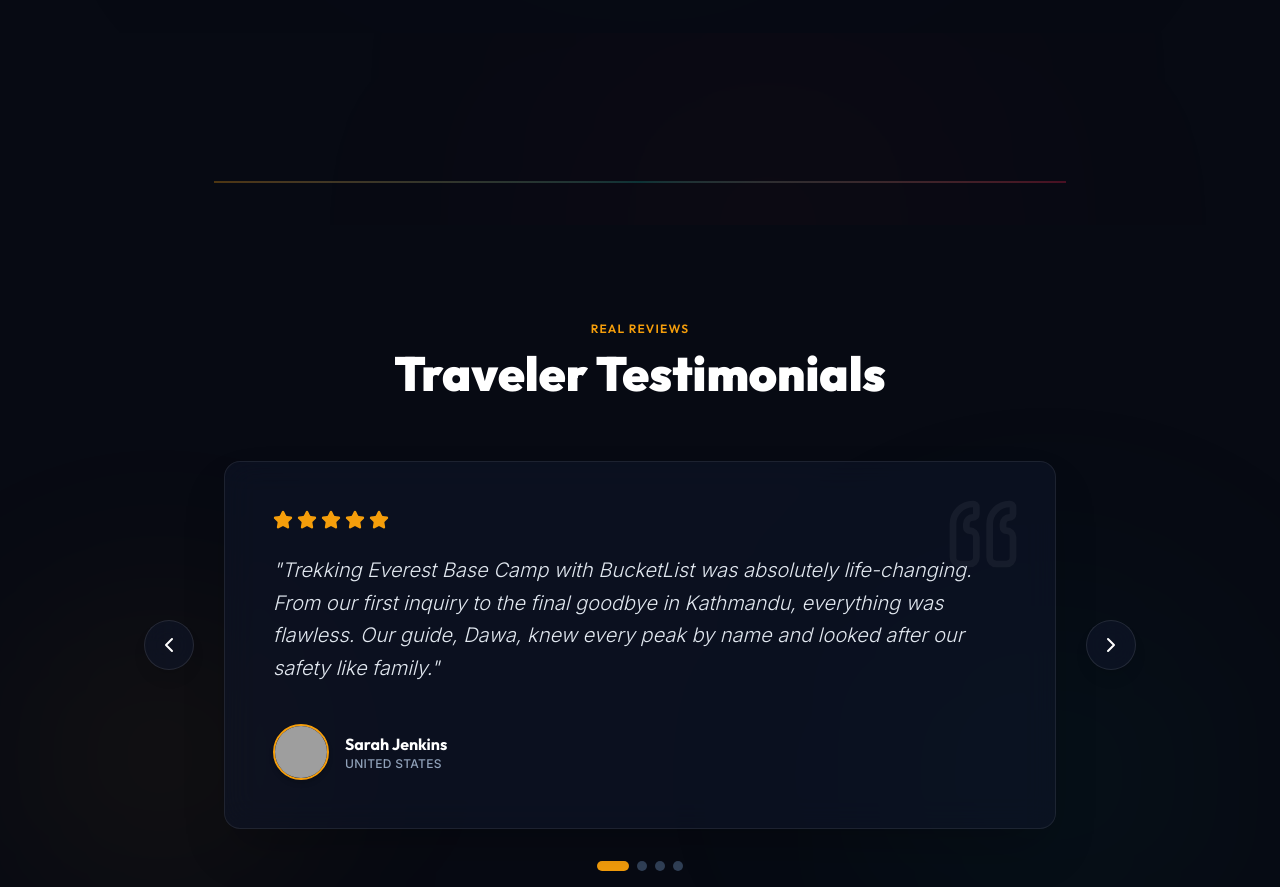
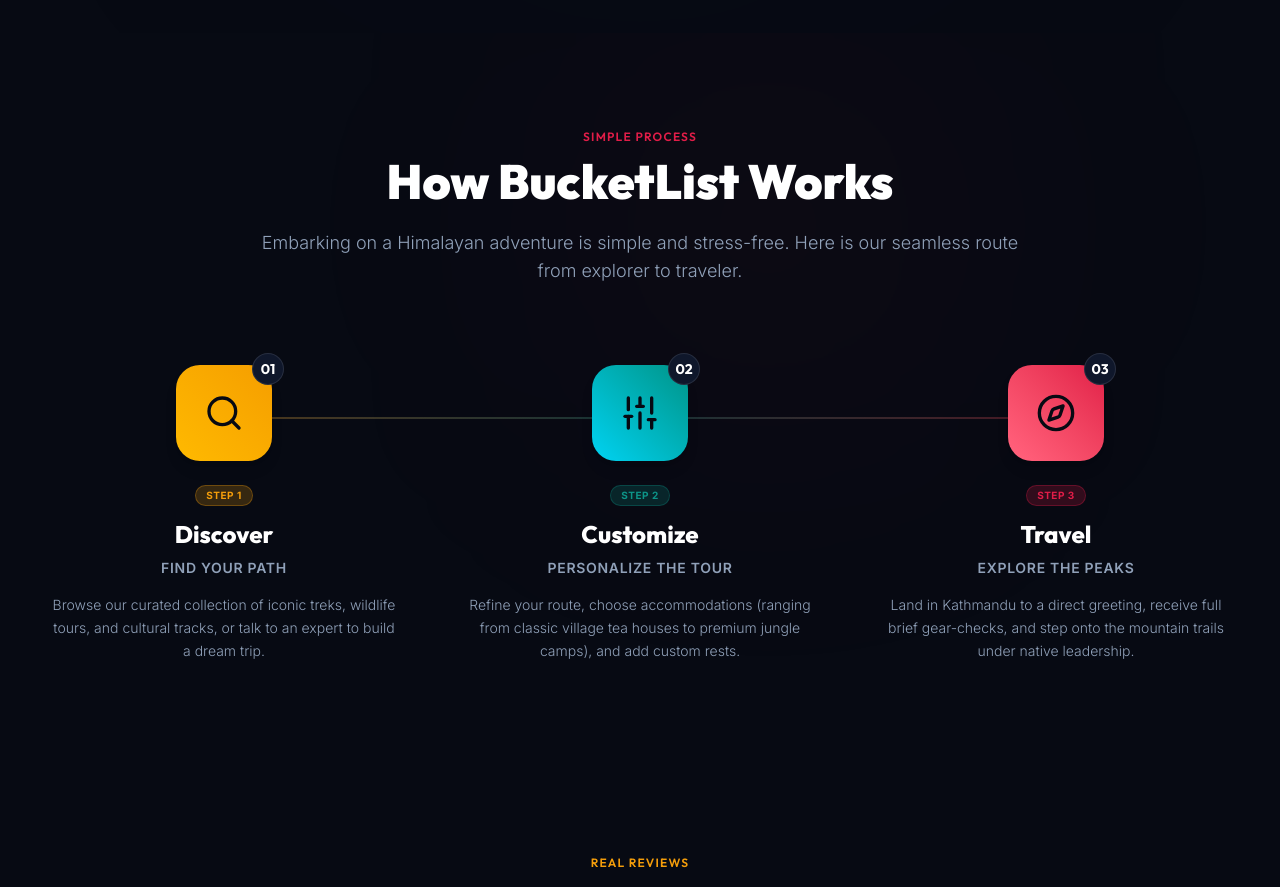
Before and after one commit to dipak560035/bucketlist-tourism, a React (Vite) app: page / in a window 1280 px wide. Shown: the part 4260-5147 px from the top of the page. Built offline with nearby package versions, Linux system fonts and the light colour scheme; grey boxes are pictures that could not be loaded.

Commit message:
Update HowItWorks.jsx

```diff
--- a/src/components/HowItWorks.jsx
+++ b/src/components/HowItWorks.jsx
@@ -1,11 +1,38 @@
+
+
 import React from 'react';
 import { motion } from 'framer-motion';
 import { Search, Sliders, Compass, Flag } from 'lucide-react';
 
 export default function HowItWorks() {
   const steps = [
-
-
+    {
+      id: 1,
+      title: 'Discover',
+      subtitle: 'Find Your Path',
+      description: 'Browse our curated collection of iconic treks, wildlife tours, and cultural tracks, or talk to an expert to build a dream trip.',
+      icon: Search,
+      color: 'from-amber-400 to-nepal-gold',
+      badgeColor: 'bg-nepal-gold/20 text-nepal-gold border-nepal-gold/30',
+    },
+    {
+      id: 2,
+      title: 'Customize',
+      subtitle: 'Personalize the Tour',
+      description: 'Refine your route, choose accommodations (ranging from classic village tea houses to premium jungle camps), and add custom rests.',
+      icon: Sliders,
+      color: 'from-cyan-400 to-nepal-teal',
+      badgeColor: 'bg-nepal-teal/20 text-nepal-teal border-nepal-teal/30',
+    },
+    {
+      id: 3,
+      title: 'Travel',
+      subtitle: 'Explore the Peaks',
+      description: 'Land in Kathmandu to a direct greeting, receive full brief gear-checks, and step onto the mountain trails under native leadership.',
+      icon: Compass,
+      color: 'from-rose-400 to-nepal-crimson',
+      badgeColor: 'bg-nepal-crimson/20 text-nepal-crimson border-nepal-crimson/30',
+    },
   ];
 
   return (
@@ -15,7 +42,17 @@
 
       <div className="max-w-7xl mx-auto px-4 sm:px-6 lg:px-8 relative z-10">
         {/* Header */}
-
+        <div className="text-center max-w-3xl mx-auto mb-20">
+          <span className="text-nepal-crimson font-display font-semibold tracking-widest text-xs uppercase block mb-3">
+            Simple Process
+          </span>
+          <h2 className="font-display font-black text-3xl sm:text-4xl lg:text-5xl text-white mb-6">
+            How BucketList Works
+          </h2>
+          <p className="text-base sm:text-lg text-slate-400 font-light">
+            Embarking on a Himalayan adventure is simple and stress-free. Here is our seamless route from explorer to traveler.
+          </p>
+        </div>
 
         {/* Timeline Layout */}
         <div className="relative">
@@ -39,7 +76,9 @@
                     {/* Ring Pulse */}
                     <div className="absolute inset-0 rounded-2xl bg-white/5 opacity-0 group-hover:opacity-100 group-hover:scale-125 transition-all duration-500 blur-sm" />
 
-
+                    <div className={`h-24 w-24 rounded-3xl bg-gradient-to-tr ${step.color} text-nepal-dark flex items-center justify-center shadow-lg transition-transform duration-500 group-hover:rotate-6`}>
+                      <IconComp className="h-10 w-10 stroke-[2]" />
+                    </div>
 
                     {/* Number Badge */}
                     <div className="absolute -top-3 -right-3 h-8 w-8 rounded-full bg-slate-900 border border-white/10 flex items-center justify-center font-display font-bold text-sm text-white">
@@ -71,161 +110,3 @@
     </section>
   );
 }
-
-
-
-
-
-
-
-
-
-
-
-
-
-
-
-
-
-
-
-
-
-
-
-
-
-
-
-
-
-
-
-
-
-
-
-
-
-
-
-
-
-
-
-
-
-
-
-
-// import React from 'react';
-// import { motion } from 'framer-motion';
-// import { Search, Sliders, Compass, Flag } from 'lucide-react';
-
-// export default function HowItWorks() {
-//   const steps = [
-//     {
-//       id: 1,
-//       title: 'Discover',
-//       subtitle: 'Find Your Path',
-//       description: 'Browse our curated collection of iconic treks, wildlife tours, and cultural tracks, or talk to an expert to build a dream trip.',
-//       icon: Search,
-//       color: 'from-amber-400 to-nepal-gold',
-//       badgeColor: 'bg-nepal-gold/20 text-nepal-gold border-nepal-gold/30',
-//     },
-//     {
-//       id: 2,
-//       title: 'Customize',
-//       subtitle: 'Personalize the Tour',
-//       description: 'Refine your route, choose accommodations (ranging from classic village tea houses to premium jungle camps), and add custom rests.',
-//       icon: Sliders,
-//       color: 'from-cyan-400 to-nepal-teal',
-//       badgeColor: 'bg-nepal-teal/20 text-nepal-teal border-nepal-teal/30',
-//     },
-//     {
-//       id: 3,
-//       title: 'Travel',
-//       subtitle: 'Explore the Peaks',
-//       description: 'Land in Kathmandu to a direct greeting, receive full brief gear-checks, and step onto the mountain trails under native leadership.',
-//       icon: Compass,
-//       color: 'from-rose-400 to-nepal-crimson',
-//       badgeColor: 'bg-nepal-crimson/20 text-nepal-crimson border-nepal-crimson/30',
-//     },
-//   ];
-
-//   return (
-//     <section id="how-it-works" className="py-24 relative overflow-hidden bg-nepal-dark">
-//       {/* Visual Accent */}
-//       <div className="absolute top-0 right-1/4 w-96 h-96 bg-nepal-crimson/5 rounded-full blur-[140px] pointer-events-none" />
-
-//       <div className="max-w-7xl mx-auto px-4 sm:px-6 lg:px-8 relative z-10">
-//         {/* Header */}
-//         <div className="text-center max-w-3xl mx-auto mb-20">
-//           <span className="text-nepal-crimson font-display font-semibold tracking-widest text-xs uppercase block mb-3">
-//             Simple Process
-//           </span>
-//           <h2 className="font-display font-black text-3xl sm:text-4xl lg:text-5xl text-white mb-6">
-//             How BucketList Works
-//           </h2>
-//           <p className="text-base sm:text-lg text-slate-400 font-light">
-//             Embarking on a Himalayan adventure is simple and stress-free. Here is our seamless route from explorer to traveler.
-//           </p>
-//         </div>
-
-//         {/* Timeline Layout */}
-//         <div className="relative">
-//           {/* Connecting Line for Desktop */}
-//           <div className="hidden lg:block absolute top-[52px] left-[15%] right-[15%] h-[2px] bg-gradient-to-r from-nepal-gold via-nepal-teal to-nepal-crimson opacity-30" />
-
-//           <div className="grid grid-cols-1 lg:grid-cols-3 gap-12 lg:gap-8">
-//             {steps.map((step, idx) => {
-//               const IconComp = step.icon;
-//               return (
-//                 <motion.div
-//                   key={step.id}
-//                   initial={{ opacity: 0, y: 40 }}
-//                   whileInView={{ opacity: 1, y: 0 }}
-//                   viewport={{ once: true, margin: "-50px" }}
-//                   transition={{ duration: 0.6, delay: idx * 0.15, ease: [0.16, 1, 0.3, 1] }}
-//                   className="flex flex-col items-center text-center group relative px-4"
-//                 >
-//                   {/* Step Icon Node */}
-//                   <div className="relative z-10 mb-6">
-//                     {/* Ring Pulse */}
-//                     <div className="absolute inset-0 rounded-2xl bg-white/5 opacity-0 group-hover:opacity-100 group-hover:scale-125 transition-all duration-500 blur-sm" />
-
-//                     <div className={`h-24 w-24 rounded-3xl bg-gradient-to-tr ${step.color} text-nepal-dark flex items-center justify-center shadow-lg transition-transform duration-500 group-hover:rotate-6`}>
-//                       <IconComp className="h-10 w-10 stroke-[2]" />
-//                     </div>
-
-//                     {/* Number Badge */}
-//                     <div className="absolute -top-3 -right-3 h-8 w-8 rounded-full bg-slate-900 border border-white/10 flex items-center justify-center font-display font-bold text-sm text-white">
-//                       0{step.id}
-//                     </div>
-//                   </div>
-
-//                   {/* Step Badges */}
-//                   <span className={`inline-block text-[10px] font-bold uppercase tracking-wider px-2.5 py-0.5 rounded-full border mb-3 ${step.badgeColor}`}>
-//                     Step {step.id}
-//                   </span>
-
-//                   {/* Content details */}
-//                   <h3 className="font-display font-extrabold text-2xl text-white mb-2 group-hover:text-nepal-gold transition-colors duration-300">
-//                     {step.title}
-//                   </h3>
-//                   <h4 className="text-sm font-semibold text-slate-400 mb-4 uppercase tracking-wider">
-//                     {step.subtitle}
-//                   </h4>
-//                   <p className="text-slate-400 text-sm font-light leading-relaxed max-w-sm">
-//                     {step.description}
-//                   </p>
-//                 </motion.div>
-//               );
-//             })}
-//           </div>
-//         </div>
-//       </div>
-//     </section>
-//   );
-// }
```
